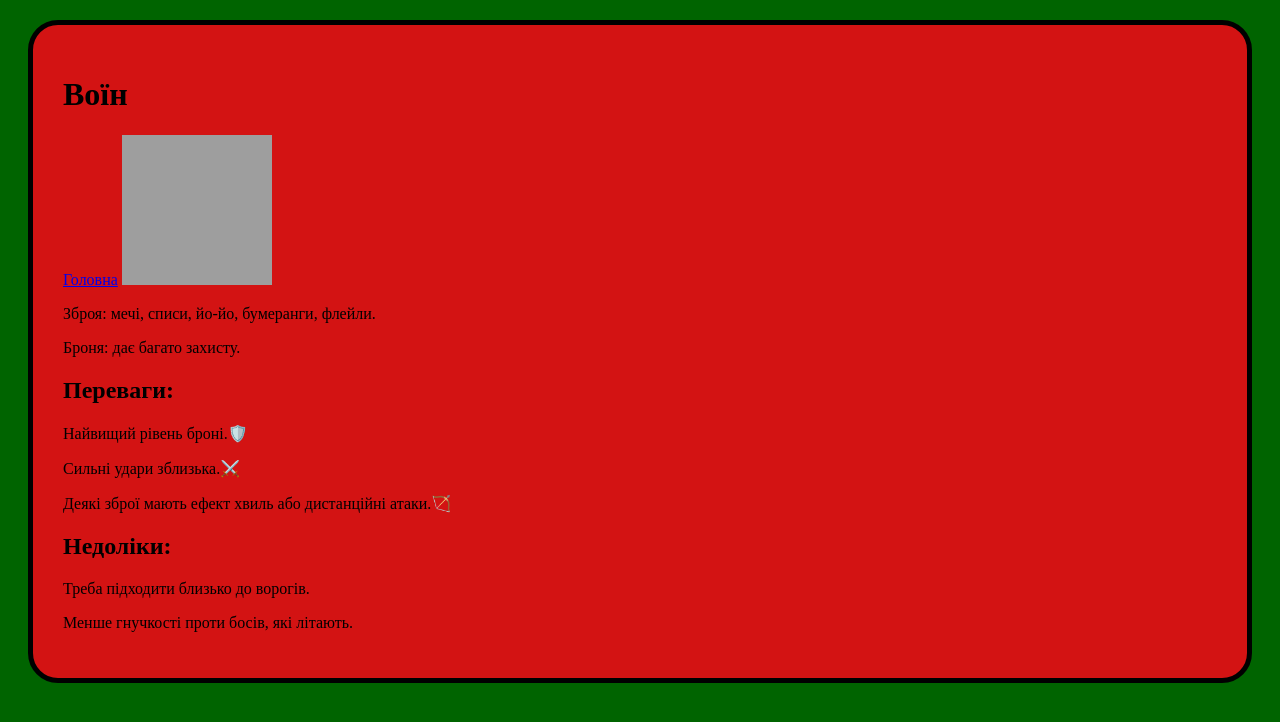
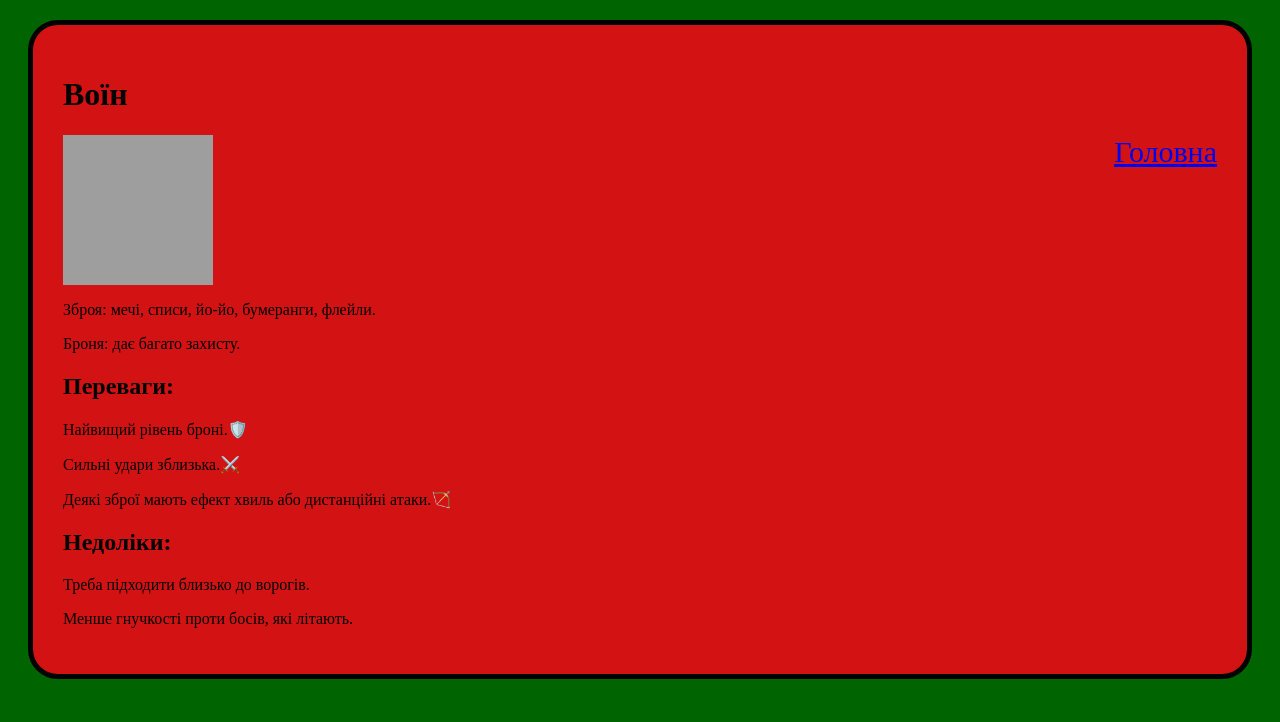
Before and after one commit to pelmexek23132/golovna, a plain HTML site: page voin.html in a window 1280 px wide. Drawn offline with Linux system fonts and the light colour scheme; grey boxes are pictures that could not be loaded.

Commit message:
Update voin.css

```diff
--- a/voin.css
+++ b/voin.css
@@ -44,9 +44,11 @@ p {
 
 }
 
-.info {
-
-}
+ a {
+float: right;
+border-radius: 5px ;
+font-size: 30px;
+ }
 
 article {
 
```
